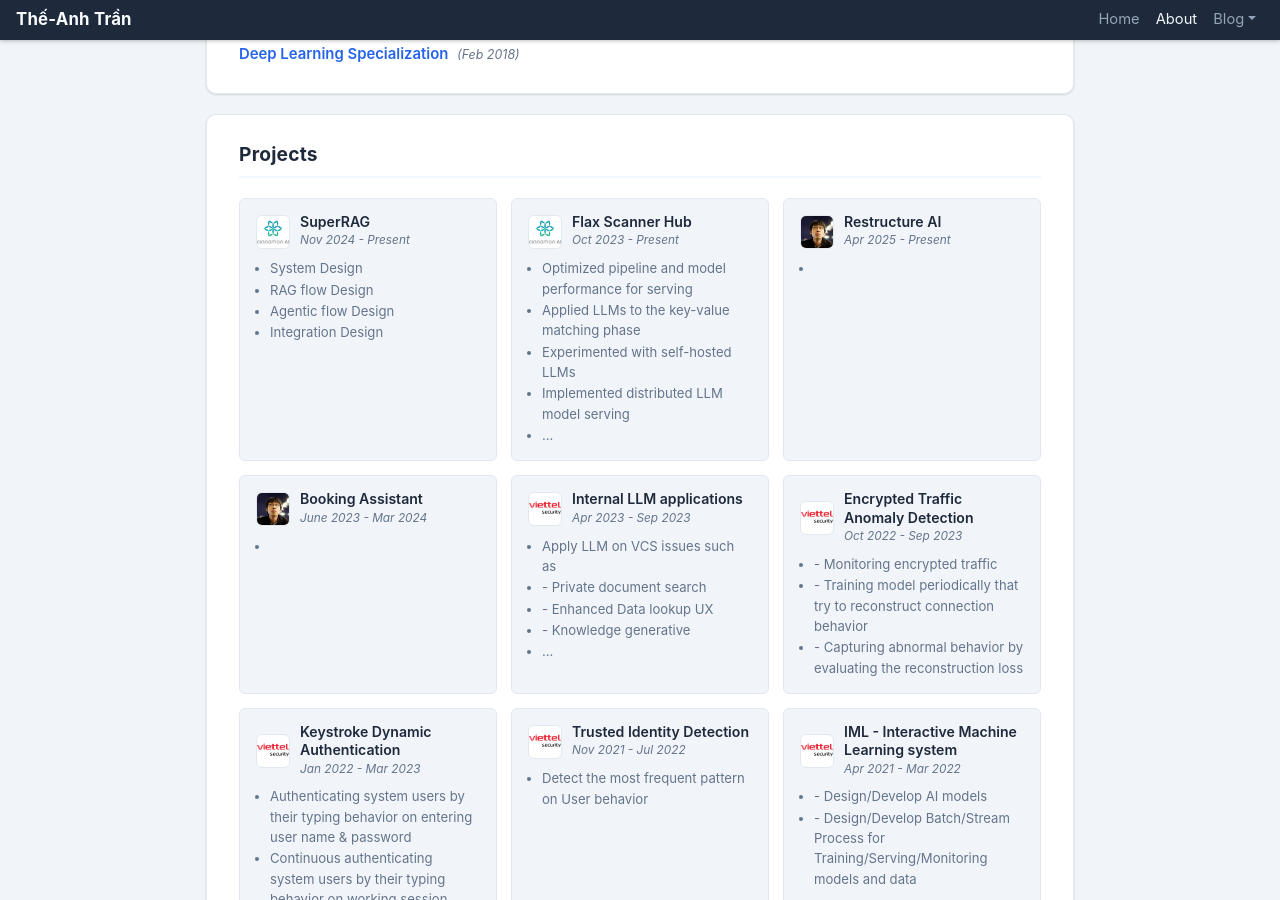
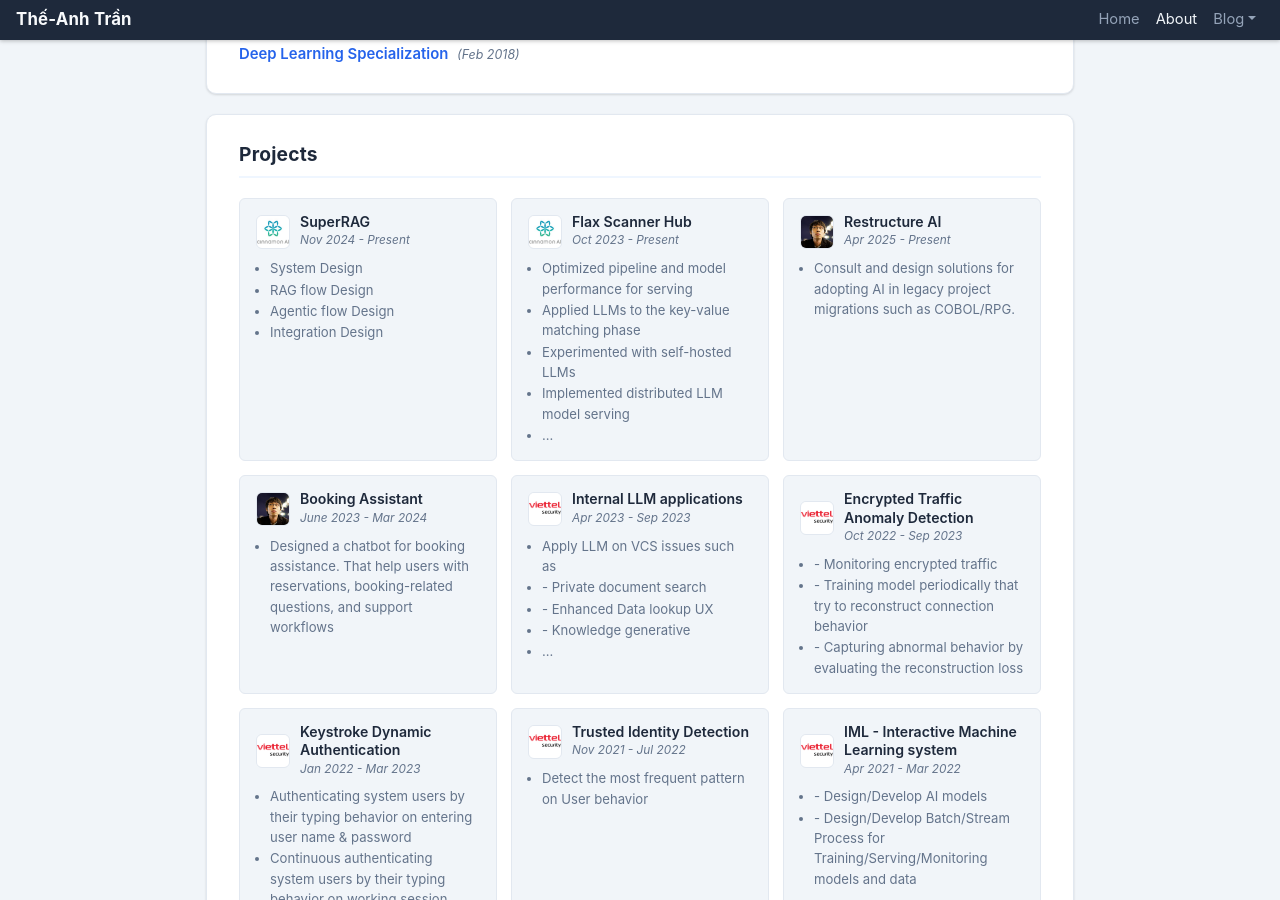
Before and after one commit to anhttmle/anhttmle.github.io, a Jekyll site: the page built from about.html, in a window 1280 px wide and 900 px high, scrolled down 2793 px. Built offline with Jekyll 4.4.1, drawn with Linux system fonts in a browser that asks for light colours.

Commit message:
Update profile.yml

```diff
--- a/_data/profile.yml
+++ b/_data/profile.yml
@@ -237,13 +237,13 @@ projects:
     time: "Apr 2025 - Present"
     logo: "assets/profile/anhtt.jpg"
     description:
-      - ""
+      - "Consult and design solutions for adopting AI in legacy project migrations such as COBOL/RPG."
   - employer: "Freelancer"
     name: "Booking Assistant"
     time: "June 2023 - Mar 2024"
     logo: "assets/profile/anhtt.jpg"
     description:
-      - ""
+      - "Designed a chatbot for booking assistance. That help users with reservations, booking-related questions, and support workflows"
   - employer: "Viettel Cyber Security"
     name: "Internal LLM applications"
     time: "Apr 2023 - Sep 2023"
```
